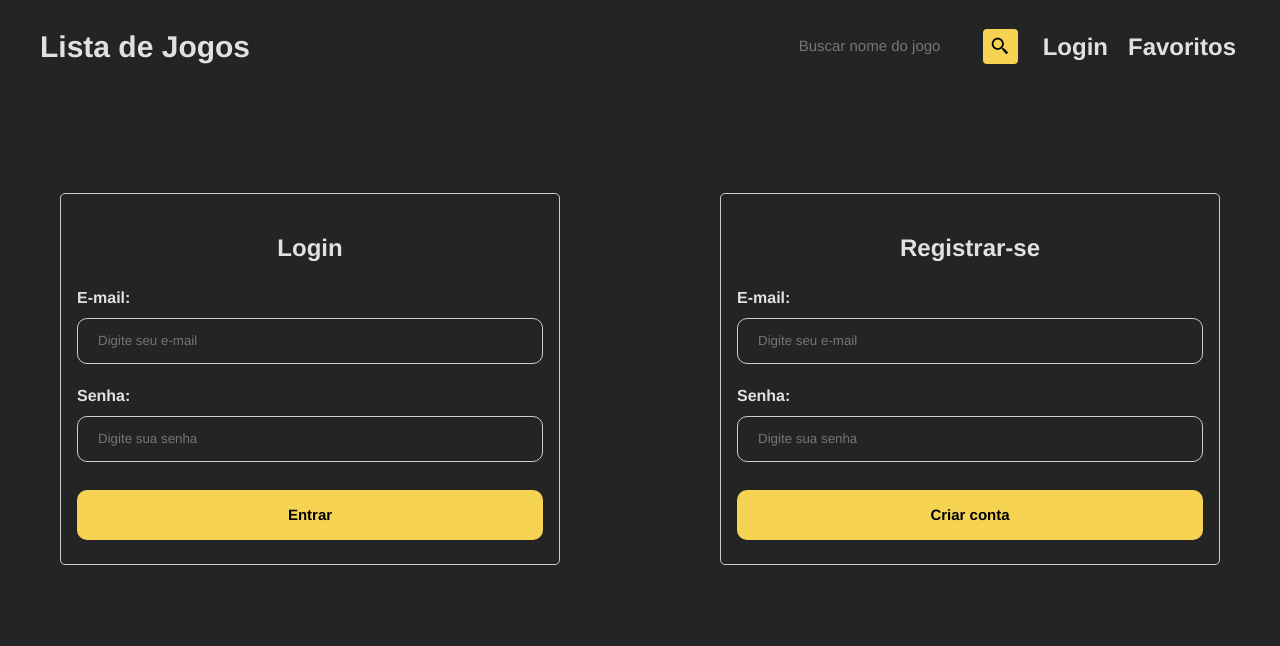
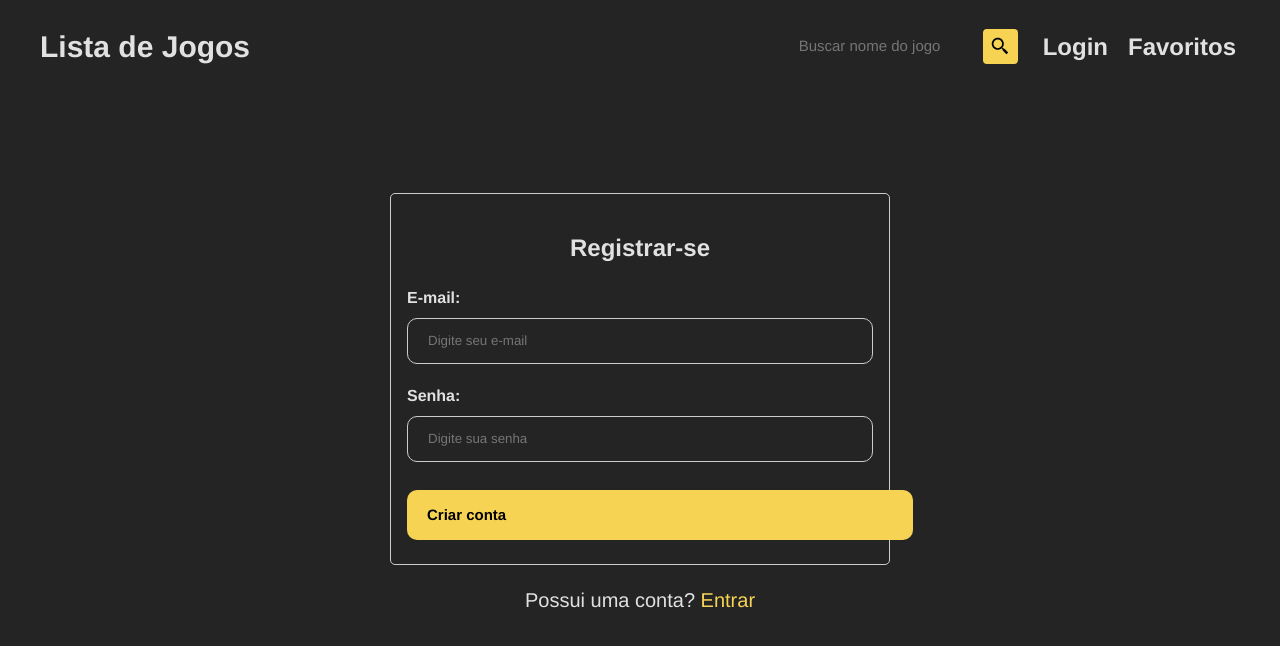
Before and after one commit to Lucascfer/Projeto-games, a React (Vite) app: page /auth in a window 1280 px wide. Shown: the top 646 px of the page. Built offline with nearby package versions, Linux system fonts and the light colour scheme.

Commit message:
Authentication logic

```diff
--- a/src/App.jsx
+++ b/src/App.jsx
@@ -2,6 +2,10 @@ import { Outlet } from 'react-router-dom'
 import { NavBar } from './components/NavBar'
 
 function App() {
+  if(!JSON.parse(sessionStorage.getItem("user"))) {
+    sessionStorage.setItem("user", JSON.stringify('default'));
+  }
+
   return (
     <>
       <NavBar />
--- a/src/Styles/Auth.css
+++ b/src/Styles/Auth.css
@@ -6,3 +6,20 @@
     margin: auto;
     gap: 10rem;
 }
+
+.authPage {
+    display: flex;
+    flex-direction: column;
+}
+
+.authPage > p {
+    font-size: 20px;
+    text-align: center;
+    margin: 20px;
+}
+
+.authPage p a {
+    all:unset;
+    cursor: pointer;
+    color: #f7d354;
+}
--- a/src/Styles/GamesCard.css
+++ b/src/Styles/GamesCard.css
@@ -9,6 +9,14 @@
     border-radius: 15px;
     max-width: 400px;
     word-break: break-all;
+}
+
+button {
+    all: unset;
+}
+
+.actived {
+    fill: #cdaf44;
 }
 
 .newicons {
--- a/src/Styles/NavBar.css
+++ b/src/Styles/NavBar.css
@@ -11,6 +11,7 @@
     display: flex;
     padding: auto;
     margin: auto 2px;
+    cursor: pointer;
 }
 
 .button h2 {
--- a/src/components/Avaliation.jsx
+++ b/src/components/Avaliation.jsx
@@ -1,12 +1,21 @@
-import { AiOutlineStar } from 'react-icons/ai'
+import { useState } from 'react'
+import { Star } from './Star'
 
 export const Avaliation = () => {
+    const stars = [... new Array(4).keys()]
+    const [activeIndex, setActiveIndex] = useState()
+
+    const onClickStar = (index) => {
+        setActiveIndex(
+            (oldState) => oldState === index ? undefined : index
+        )
+    }
+
     return (
         <div className='stars'>
-            <AiOutlineStar className='star'/>
-            <AiOutlineStar className='star'/>
-            <AiOutlineStar className='star'/>
-            <AiOutlineStar className='star'/>
+            {stars.map(index => (
+                <Star key={index} isActive={index <= activeIndex} onClick={() => onClickStar(index)} />
+            ))}
         </div>
     )
 }
--- a/src/components/GamesCard.jsx
+++ b/src/components/GamesCard.jsx
@@ -14,6 +14,7 @@ export const GamesCard = (props) => {
   const { game, actived } = props;
   const [active, setActive] = useState(false)
   const [msg, setMsg] = useState('')
+  const user = JSON.parse(sessionStorage.getItem("user"));
 
   function setMessage(msg) {
     setMsg(msg)
@@ -24,15 +25,13 @@ export const GamesCard = (props) => {
   }
 
   async function addFav(g) {
-    const userEmail = JSON.parse(sessionStorage.getItem("user")).email;
-
-    if (!userEmail) {
+    if (user === 'default') {
       setMessage('Você precisa estar logado para adicionar aos favoritos')
       return
     }
 
     await setDoc(doc(db, "games", `${g.id}`), {
-      email: userEmail,
+      email: user.email,
       image: 'https://www.freetogame.com/g/' + g.id + '/thumbnail.jpg',
       id: g.id,
       title: g.title,
@@ -46,7 +45,6 @@ export const GamesCard = (props) => {
 
   async function deleteFav(g) {
     await deleteDoc(doc(db, "games", `${g.id}`));
-    console.log('foi removido', g.title, g.id)
     setActive(false);
     setMessage(g.title + ' foi removido aos favoritos')
   }
@@ -61,7 +59,7 @@ export const GamesCard = (props) => {
 
   useState(() => {
     setActive(actived)
-  })
+  }, [])
 
   return (
     <>
--- a/src/components/NavBar.jsx
+++ b/src/components/NavBar.jsx
@@ -3,10 +3,10 @@ import { BiSearchAlt2 } from 'react-icons/bi'
 import { Link, useNavigate } from 'react-router-dom';
 import '../Styles/NavBar.css'
 
-
 export const NavBar = () => {
     const [search, setSearch] = useState('');
     const navigate = useNavigate();
+    const user = JSON.parse(sessionStorage.getItem("user"));
 
     const handleSearch = (e) => {
         e.preventDefault();
@@ -15,6 +15,11 @@ export const NavBar = () => {
 
         navigate(`/search?q=${search}`);
         setSearch('');
+    }
+
+    function logOut() {
+        sessionStorage.clear();
+        return navigate('/')
     }
 
     return (
@@ -33,12 +38,21 @@ export const NavBar = () => {
                         </button>
                     </form>
                     <div className="buttons">
-                        <Link className='button' to="/auth">
-                            <h2>Login</h2>
-                        </Link>
+                        {
+                            user === 'default' &&
+                            <Link className='button' to="/auth">
+                                <h2>Login</h2>
+                            </Link>
+                        }
                         <Link className='button' to="/favorites">
                             <h2>Favoritos</h2>
                         </Link>
+                        {
+                            user !== 'default' &&
+                            <a className='button' onClick={() => logOut()}>
+                                <h2>Logout</h2>
+                            </a>
+                        }
                     </div>
                 </div>
             </nav>
--- /dev/null
+++ b/src/components/Star.jsx
@@ -0,0 +1,10 @@
+import { AiFillStar } from 'react-icons/ai'
+
+export const Star = ({ isActive, onClick }) => {
+
+    return (
+        <button onClick={onClick}>
+            <AiFillStar className={`star ${isActive ? 'actived' : ''}`} />
+        </button>
+    )
+}
--- a/src/pages/Auth.jsx
+++ b/src/pages/Auth.jsx
@@ -1,12 +1,25 @@
+import { useState } from "react"
 import Login from "../components/Login"
 import Register from "../components/Register"
 import '../Styles/Auth.css'
 
 const Auth = () => {
+    const [register, setRegister] = useState(false)
+
+    function switchTab() {
+        setRegister(!register)
+    }
+
     return (
         <div className="auth">
-            <Login/>
-            <Register/>
+            {register && <div className="authPage">
+                <Login />
+                <p>Não possui uma conta? <a onClick={() => {switchTab()}}>Cadastre-se</a></p>
+            </div>}
+            {!register && <div className="authPage">
+                <Register />
+                <p>Possui uma conta? <a onClick={() => {switchTab()}}>Entrar</a></p>
+            </div>}
         </div>
     )
 }
--- a/src/pages/Favorites.jsx
+++ b/src/pages/Favorites.jsx
@@ -42,7 +42,7 @@ const Favorites = () => {
                 </h1>
             }
             {
-                favorites.length > 0 &&
+                !loading && favorites.length > 0 &&
                 favorites.map((game) => {
                     return (
                         <div className="favs" key={game.id}>
```
Also changed, not shown: src/contexts/AuthFirebase.jsx (deleted, +0 -38 lines).
